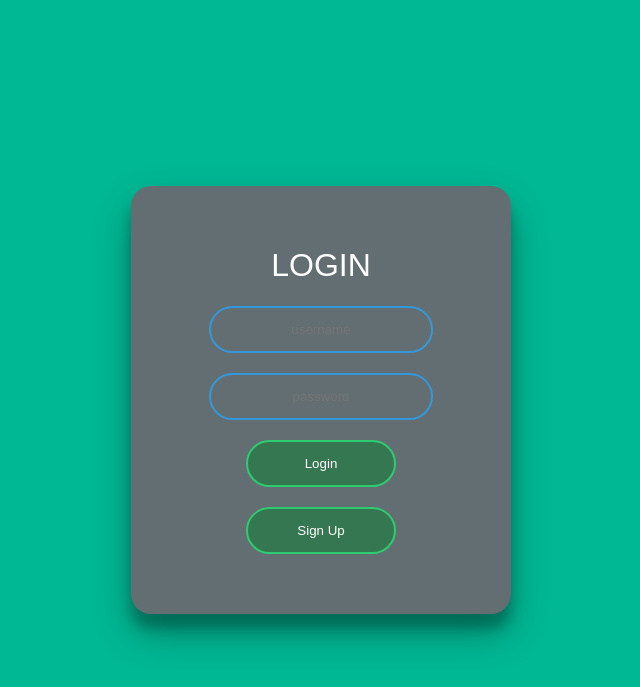
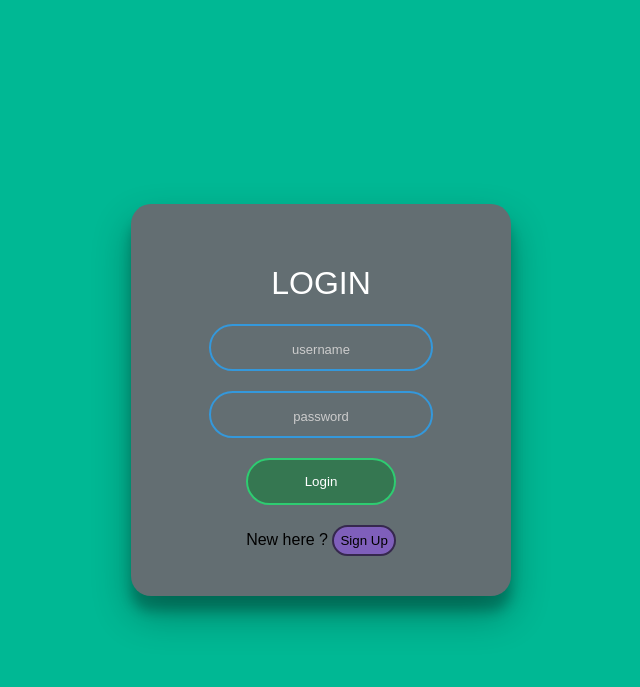
Before and after one commit to PyPranav/Notes_Site, a Django app: page /notes/ in a window 1280 px wide. Shown: the top 687 px of the page, without its empty margins (319-959 px from the left). Run offline with Django 3.2, Linux system fonts and the light colour scheme.

Commit message:
better ui

```diff
--- a/templates/note_site_home.html
+++ b/templates/note_site_home.html
@@ -1,6 +1,7 @@
 {% load static %}
 <!DOCTYPE html>
 <html lang="en">
+
 <head>
     <meta charset="UTF-8">
     <meta name="viewport" content="initial-scale=1.0">
@@ -9,23 +10,31 @@
 </head>
 <body>
     {% block form %}
-    <form action="dashboard" method='post' enctype="multipart/form-data">
+    <form action=" dashboard" method='post' enctype="multipart/form-data">
     {% csrf_token %}
     <div class='box'>
 
         <h1>login</h1>
-            <input name='username' type="text" placeholder="username" required>
-            <input name='password' type="password" placeholder="password" required>
+        <div class="floating-label-group">
+            <input name='username' type="text" required>
+            <label class="lab" for="username">username</label>
+        </div>
+        <div class="floating-label-group">
+            <input name='password' type="password" required>
+            <label class="lab" for="password">password</label>
+        </div>
 
         {% if is_login_failed %}
         <p style="color:#f79862;">Login Failed Please Try Again!!</p>
         {% endif %}
 
         <input class='btn' type="submit" value='Login'></input>
-            <button class='btn' onclick="window.location.href='signup'">Sign Up</button>
+        New here ?
+        <button  class="signup" onclick="window.location.href='signup'">Sign Up</button>
 
     </div>
     </form>
     {% endblock %}
     </body>
+
 </html>
```
Lines whose indentation alone changed are shown as unchanged.
